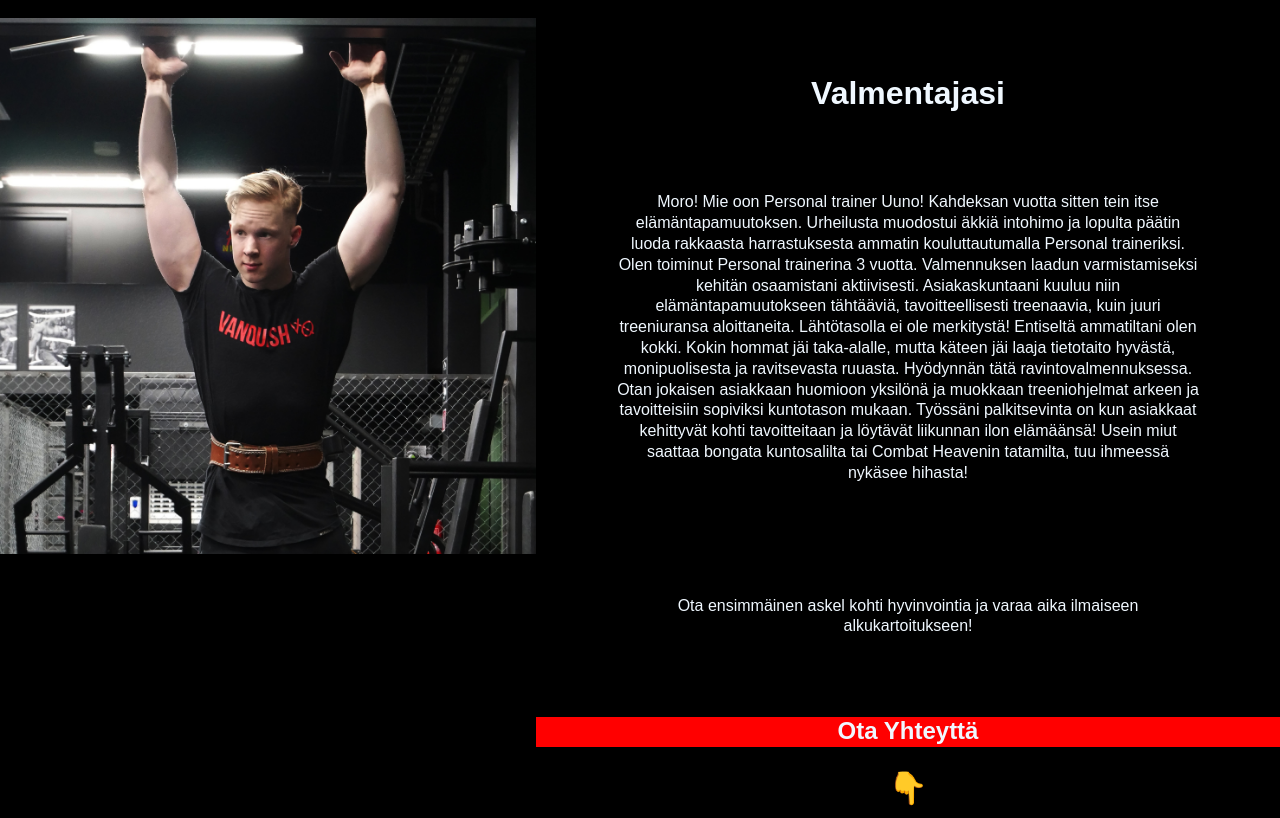
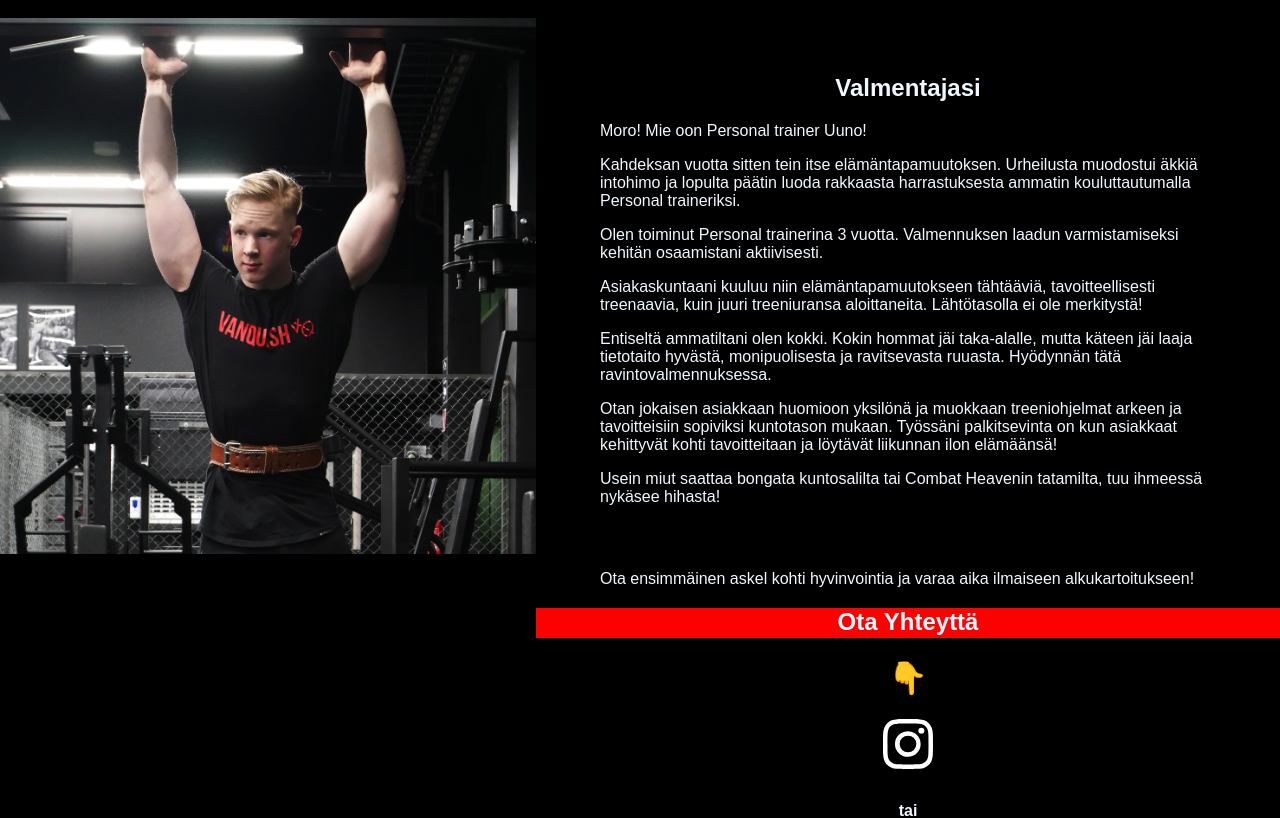
Before and after one commit to MarkusAP98/PtUunoSilvennoinen.github.io, a React (Create React App) app: page / in a window 1280 px wide. Shown: the part 1300-2118 px from the top of the page. Built offline with nearby package versions, Linux system fonts and the light colour scheme.

Commit message:
feat: Revamp About component content and styling for enhanced readability and engagement

```diff
--- a/src/components/about/About.jsx
+++ b/src/components/about/About.jsx
@@ -8,32 +8,47 @@ const About = () => {
     <div className="about__section" id="valmentajasi">
       <img src={image} alt="Valmentajasi" className="about__section-img" />
       <div className="about__section-info">
-        <h1>Valmentajasi</h1>
-        <p className="styled-paragraph">
-          Moro! Mie oon Personal trainer Uuno! Kahdeksan vuotta sitten tein itse
-          elämäntapamuutoksen. Urheilusta muodostui äkkiä intohimo ja lopulta
-          päätin luoda rakkaasta harrastuksesta ammatin kouluttautumalla
-          Personal traineriksi. Olen toiminut Personal trainerina 3 vuotta.
-          Valmennuksen laadun varmistamiseksi kehitän osaamistani aktiivisesti.
-          Asiakaskuntaani kuuluu niin elämäntapamuutokseen tähtääviä,
-          tavoitteellisesti treenaavia, kuin juuri treeniuransa aloittaneita.
-          Lähtötasolla ei ole merkitystä! Entiseltä ammatiltani olen kokki.
-          Kokin hommat jäi taka-alalle, mutta käteen jäi laaja tietotaito
-          hyvästä, monipuolisesta ja ravitsevasta ruuasta. Hyödynnän tätä
-          ravintovalmennuksessa. Otan jokaisen asiakkaan huomioon yksilönä ja
-          muokkaan treeniohjelmat arkeen ja tavoitteisiin sopiviksi kuntotason
-          mukaan. Työssäni palkitsevinta on kun asiakkaat kehittyvät kohti
-          tavoitteitaan ja löytävät liikunnan ilon elämäänsä! Usein miut saattaa
-          bongata kuntosalilta tai Combat Heavenin tatamilta, tuu ihmeessä
-          nykäsee hihasta!
+        <h2>Valmentajasi</h2>
+        <div>
+          <p>Moro! Mie oon Personal trainer Uuno!</p>
+          <p>
+            Kahdeksan vuotta sitten tein itse elämäntapamuutoksen. Urheilusta
+            muodostui äkkiä intohimo ja lopulta päätin luoda rakkaasta
+            harrastuksesta ammatin kouluttautumalla Personal traineriksi.
+          </p>
+          <p>
+            Olen toiminut Personal trainerina 3 vuotta. Valmennuksen laadun
+            varmistamiseksi kehitän osaamistani aktiivisesti.
+          </p>
+          <p>
+            Asiakaskuntaani kuuluu niin elämäntapamuutokseen tähtääviä,
+            tavoitteellisesti treenaavia, kuin juuri treeniuransa aloittaneita.
+            Lähtötasolla ei ole merkitystä!
+          </p>
+          <p>
+            Entiseltä ammatiltani olen kokki. Kokin hommat jäi taka-alalle,
+            mutta käteen jäi laaja tietotaito hyvästä, monipuolisesta ja
+            ravitsevasta ruuasta. Hyödynnän tätä ravintovalmennuksessa.
+          </p>
+          <p>
+            Otan jokaisen asiakkaan huomioon yksilönä ja muokkaan treeniohjelmat
+            arkeen ja tavoitteisiin sopiviksi kuntotason mukaan. Työssäni
+            palkitsevinta on kun asiakkaat kehittyvät kohti tavoitteitaan ja
+            löytävät liikunnan ilon elämäänsä!
+          </p>
+          <p>
+            Usein miut saattaa bongata kuntosalilta tai Combat Heavenin
+            tatamilta, tuu ihmeessä nykäsee hihasta!
+          </p>
+        </div>
+        <p className="last-p">
+          Ota ensimmäinen askel kohti hyvinvointia ja varaa aika ilmaiseen
+          alkukartoitukseen!
         </p>
-        <p>Ota
-          ensimmäinen askel kohti hyvinvointia ja varaa aika ilmaiseen
-          alkukartoitukseen!</p>
 
         <h2 id="yhteistietto">Ota Yhteyttä</h2>
+        <div className="icon_section">
         <h1>👇</h1>
-        <div>
           <a
             href="https://www.instagram.com/uunosilvennoinen/"
             target="_blank"
--- a/src/components/about/about.css
+++ b/src/components/about/about.css
@@ -1,13 +1,11 @@
 .about__section {
     display: flex;
-    text-align: center;
+    text-align:;
     width: 100%;
 }
 .about__section p {
-    padding: 2rem;
-    margin: 3rem;
-    text-align: center;
-    line-height: 1.3rem;
+    padding-left: 4rem;
+    padding-right: 4rem;
 }
 .about__section-img {
     width: 50%;
@@ -71,3 +69,12 @@
     font-size: 50px;
     cursor: pointer;
 }
+.last-p {
+    padding-top: 3rem;
+}
+h2 {
+    text-align: center;
+}
+.icon_section {
+    text-align: center;
+}
--- a/src/components/header/Header.jsx
+++ b/src/components/header/Header.jsx
@@ -10,8 +10,6 @@ const Header = () => {
         alt="Header"
         srcset=""
       />
-      {/* <h1>Rakenna Unelma Kehosi</h1> */}
-      <button><a href='#palvellut'>Palvelut</a></button>
     </div>
   );
 }
```
